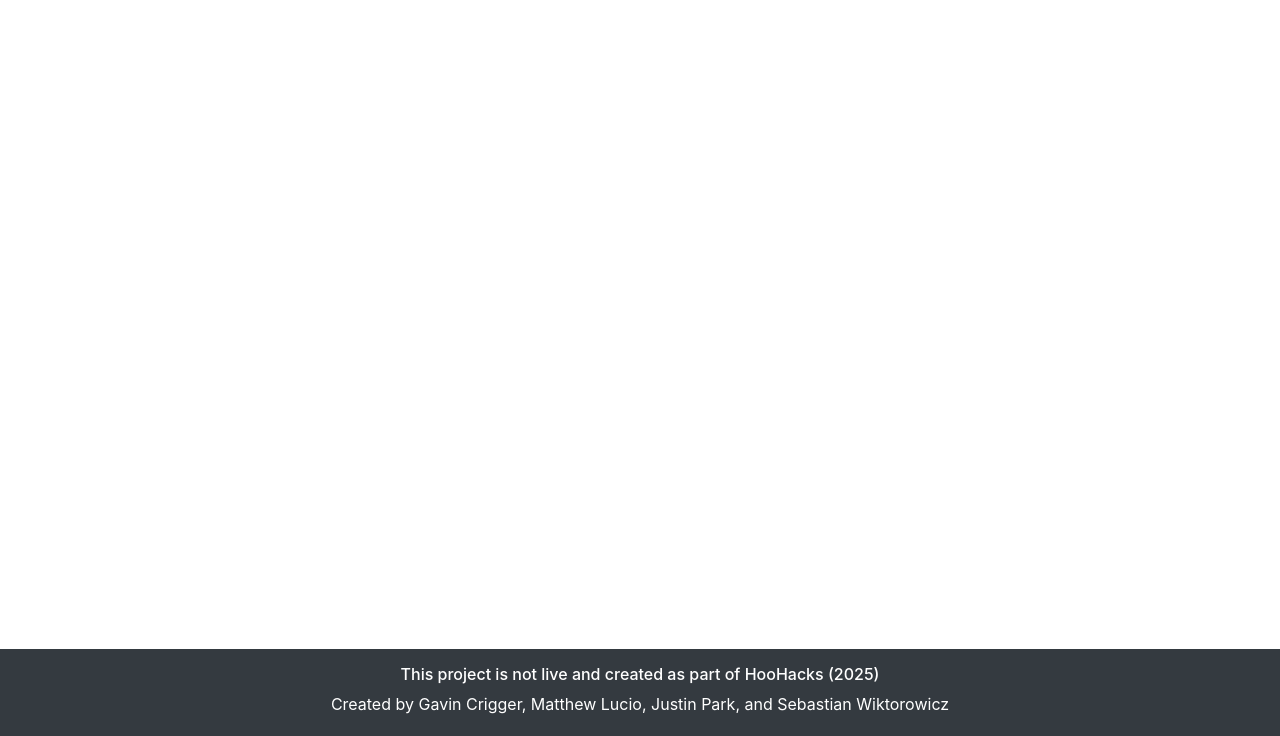
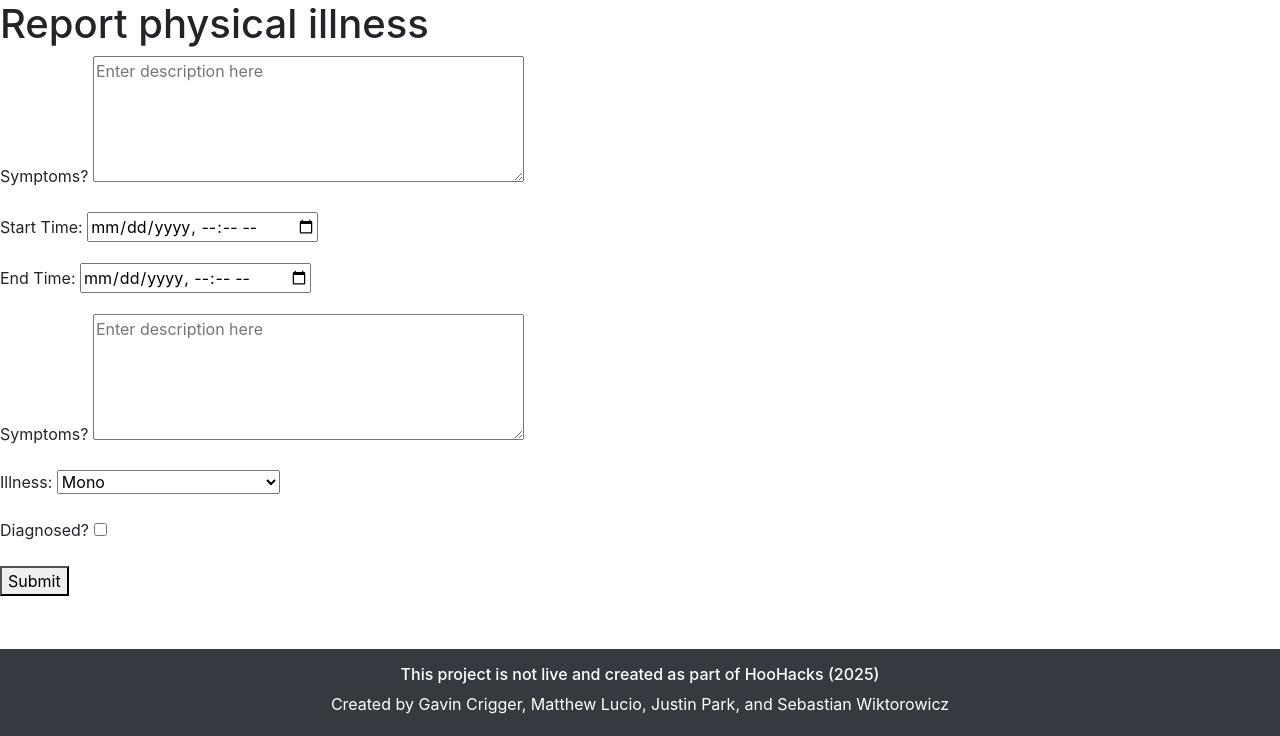
Before and after one commit to MatthewELucio/ContactTracingAppHooHacks, a Django app: page /report_illness/ in a window 1280 px wide. Shown: the part 64-800 px from the top of the page. Run offline with Django 4.2, Linux system fonts and the light colour scheme; a user stored in the database is signed in; some libraries are stand-ins or nearby versions.

Commit message:
created base physical form

```diff
--- a/App/forms.py
+++ b/App/forms.py
@@ -1,13 +1,44 @@
 from django import forms
+from .models import PhysicalReport
+from django.forms import DateTimeInput
 
-# TODO
-# class ReportAirborneForm(forms.Form):
-#     report_date = forms.DateField(widget=forms.DateInput(attrs={'type': 'date'}))
-#     report_illness = forms.CharField(widget=forms.Textarea(attrs={'placeholder': 'Enter detailed report here.', 'style': 'height: 220px;', 'class': 'form-control'}))
-#     report_symptom_start = forms.DateField(widget=forms.DateInput(attrs={'type': 'date'}))
+class PhysicalReportForm(forms.ModelForm):
+     class Meta:
+        model = PhysicalReport
+        fields = ['name', 'symptoms_appeared_date', 'diagnosis_date', 'symptoms', 'illness', 'was_diagnosed']
 
-     # def cleaned_data(self):
-     #    cleaned_data = super().clean()
-     #    file = cleaned_data.get("report_file")
+     name = forms.CharField(
+        widget=forms.Textarea(attrs={'rows': 5, 'placeholder': 'Enter description here'}),
+        label="Symptoms?"
+    )
 
-     #    if form.is_valid():
+     symptoms_appeared_date = forms.DateTimeField(
+        widget=forms.DateTimeInput(attrs={'type': 'datetime-local'}),
+        label="Start Time"
+    )
+
+     diagnosis_date = forms.DateTimeField(
+        required=False,
+        widget=forms.DateTimeInput(attrs={'type': 'datetime-local'}),
+        label="End Time"
+    )
+
+     symptoms = forms.CharField(
+        widget=forms.Textarea(attrs={'rows': 5, 'placeholder': 'Enter description here'}),
+        label="Symptoms?"
+    )
+
+     illness = forms.ChoiceField(
+        choices=[
+            ('mono', 'Mono'),
+            ('hfm', 'Hand-Foot-Mouth Disease'),
+            ('other', 'Other')
+        ],
+        label = "Illness"
+    )
+
+     was_diagnosed = forms.BooleanField(
+        required=True,
+        label="Diagnosed?",
+        initial=False
+    )
--- a/App/models.py
+++ b/App/models.py
@@ -72,7 +72,6 @@ class LocationHistory(models.Model):
     # Note: To clear these records every 24 hours, you might use a scheduled task or management command
     # that deletes LocationHistory objects older than 24 hours.
 
-
 class RelevantLocation(models.Model):
     user = models.ForeignKey(
         settings.AUTH_USER_MODEL,
@@ -98,3 +97,21 @@ class RelevantLocation(models.Model):
     # Note: The filtering to determine if a user is within a certain radius for more than 30 minutes
     # should be implemented in your application logic (e.g., as a query or a scheduled process) that
     # examines LocationHistory records and creates RelevantLocation entries accordingly.
+
+class PhysicalReport(models.Model):
+    name = models.CharField(max_length=255)
+    symptoms_appeared_date = models.DateTimeField()
+    diagnosis_date = models.DateTimeField(null=True, blank=True)
+    symptoms = models.TextField()
+    illness = models.CharField(
+        max_length=100,
+        choices=[
+            ('mono', 'Mono'),
+            ('hfm', 'Hand-Foot-Mouth Disease'),
+            ('other', 'Other')
+        ]
+    )
+    was_diagnosed = models.BooleanField(default=False)  # Checkbox
+
+    def __str__(self):
+        return self.name
--- a/App/templates/report.html
+++ b/App/templates/report.html
@@ -2,6 +2,13 @@
 {% load static %}
 {% block content %}
 
+<h1>Report physical illness</h1>
 
+<form method="post">
+    {% csrf_token %}
+    {{ form.as_p }}
+
+    <button type="submit">Submit</button>
+</form>
 
 {% endblock %}
--- a/App/views.py
+++ b/App/views.py
@@ -1,5 +1,5 @@
 from datetime import timedelta
-from django.shortcuts import render
+from django.shortcuts import render, redirect
 from django.contrib.auth.decorators import login_required
 from django.contrib.auth import logout
 import json
@@ -9,6 +9,7 @@ from django.views.decorators.csrf import csrf_exempt
 from django.views.decorators.http import require_POST
 from .models import LocationHistory, RelevantLocation
 import django.utils.timezone as timezone
+from .forms import PhysicalReportForm
 
 
 def haversine(lat1, lon1, lat2, lon2):
@@ -98,7 +99,15 @@ def index(request):
 
 def report_illness(request):
     if request.user.is_authenticated:
-        return render(request, "report.html")
+        if request.method == 'POST':
+            form = PhysicalReportForm(request.POST)
+            if form.is_valid():
+                form.save()  # Save the data to the database
+                return redirect('index')  # Redirect to a success page or another view
+        else:
+            form = PhysicalReportForm()
+
+        return render(request, 'report.html', {'form': form})
     else: return render(request, "login.html")
 
 def learn(request):
```
Also changed, not shown: App/migrations/0003_physicalreport.py (added).
